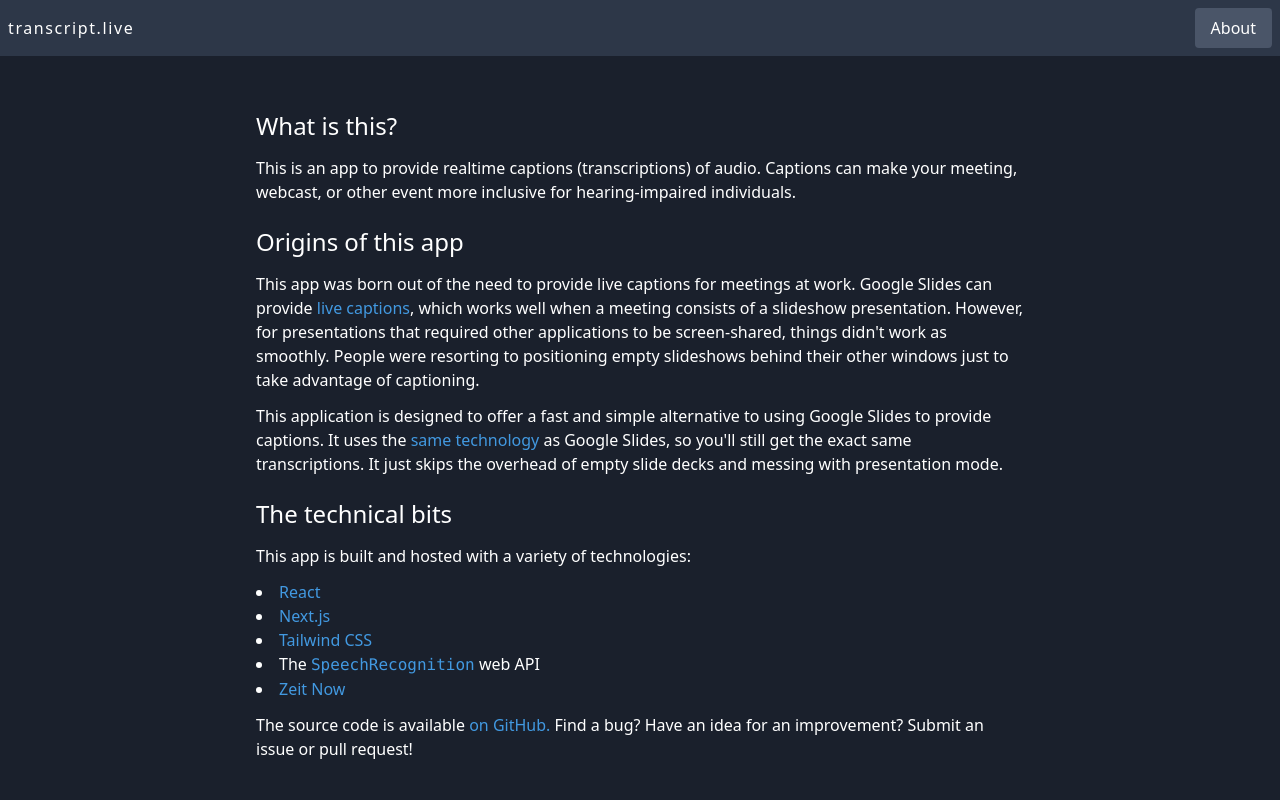
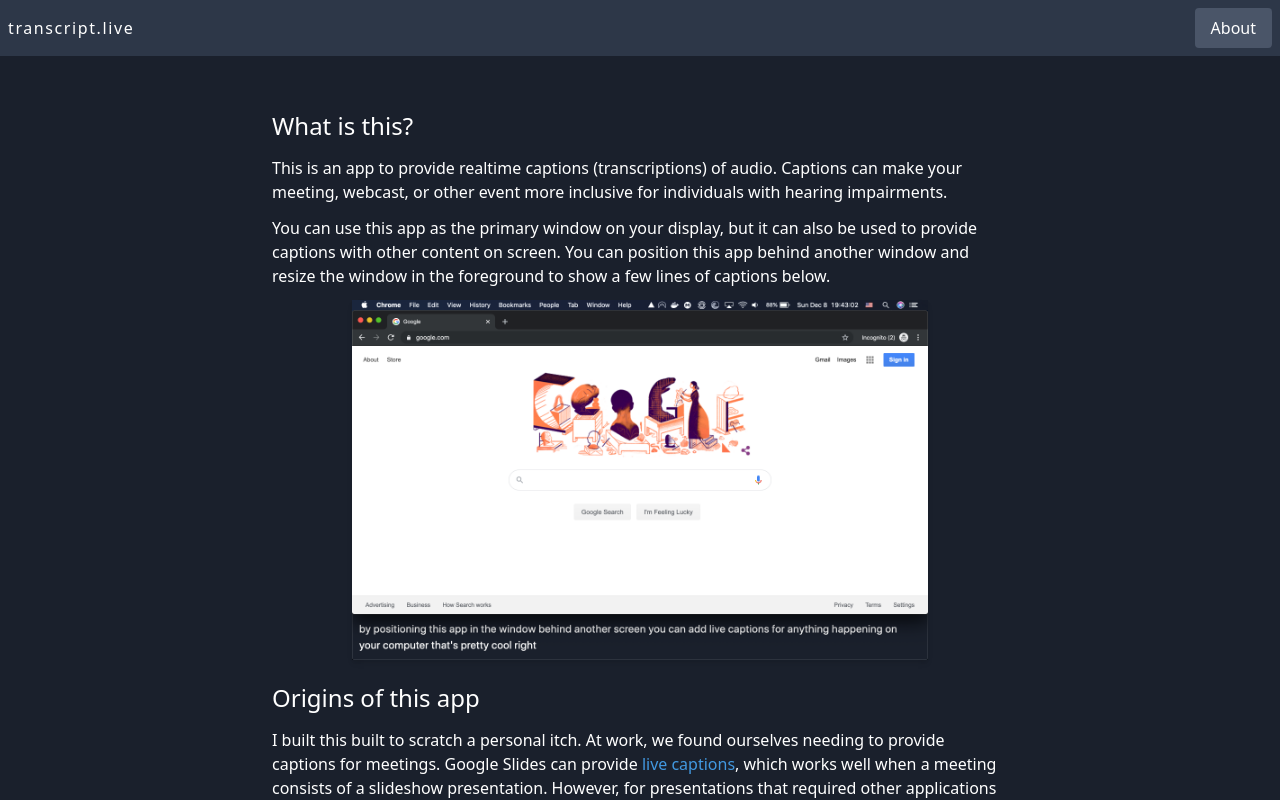
Before and after one commit to nwalters512/transcript.live, a Next.js app: page /about in a window 1280 px wide. Built offline with nearby package versions, Linux system fonts and the light colour scheme.

Commit message:
Add demo image; handle permissions errors

```diff
--- a/pages/about.tsx
+++ b/pages/about.tsx
@@ -7,35 +7,46 @@ const Link = ({ href, children }) => (
 );
 
 const Heading = ({ children }) => (
-  <h1 className="text-2xl mb-3 mt-5">{children}</h1>
+  <h2 className="text-2xl mb-3 mt-5">{children}</h2>
 );
 
 const Paragraph = ({ children }) => <p className="mb-3">{children}</p>;
 
 const About = () => (
-  <div className="container max-w-3xl mx-auto mt-8 text-white">
+  <div className="container max-w-3xl mx-auto mt-8 text-white px-4">
     <Heading>What is this?</Heading>
     <Paragraph>
       This is an app to provide realtime captions (transcriptions) of audio.
       Captions can make your meeting, webcast, or other event more inclusive for
-      hearing-impaired individuals.
+      individuals with hearing impairments.
     </Paragraph>
+    <Paragraph>
+      You can use this app as the primary window on your display, but it can
+      also be used to provide captions with other content on screen. You can
+      position this app behind another window and resize the window in the
+      foreground to show a few lines of captions below.
+    </Paragraph>
+    <img
+      src="/demo.png"
+      className="shadow-md max-w-xl mx-auto"
+      alt="Screenshot showing how app can be used with other applications."
+    />
     <Heading>Origins of this app</Heading>
     <Paragraph>
-      This app was born out of the need to provide live captions for meetings at
-      work. Google Slides can provide{" "}
+      I built this built to scratch a personal itch. At work, we found ourselves
+      needing to provide captions for meetings. Google Slides can provide{" "}
       <Link href="https://support.google.com/docs/answer/9109474?hl=en">
         live captions
       </Link>
       , which works well when a meeting consists of a slideshow presentation.
       However, for presentations that required other applications to be
-      screen-shared, things didn't work as smoothly. People were resorting to
-      positioning empty slideshows behind their other windows just to take
-      advantage of captioning.
+      screen-shared, things didn't work as smoothly. We were resorting to
+      positioning empty slideshows in presentation mode behind their other
+      windows just to take advantage of their captions.
     </Paragraph>
     <Paragraph>
       This application is designed to offer a fast and simple alternative to
-      using Google Slides to provide captions. It uses the{" "}
+      using Google Slides for captions. It uses the{" "}
       <Link href="https://developer.mozilla.org/en-US/docs/Web/API/SpeechRecognition">
         same technology
       </Link>{" "}
--- a/pages/index.tsx
+++ b/pages/index.tsx
@@ -6,29 +6,32 @@ import {
   SpeechRecognitionProvider
 } from "../contexts/SpeechRecognitionProvider";
 import Modal from "../components/Modal";
-
-const NavControl = ({ className = null, ...props }) => (
-  <button
-    className={classnames(
-      "bg-gray-700 text-white py-2 px-4 rounded focus:outline-none focus:shadow-outline",
-      className
-    )}
-    {...props}
-  ></button>
-);
+import Button from "../components/Button";
 
 const Home = () => {
-  const [showModal, setShowModal] = useState(false);
+  const [showNotSupportedModal, setShowNotSupportedModal] = useState(false);
+  const [showPermissionsModal, setShowPermissionsModal] = useState(false);
   const [hasStarted, setHasStarted] = useState(false);
   const recognition = useSpeechRecognition();
 
   const startTranscribing = () => {
     if (!recognition.supported) {
-      setShowModal(true);
+      setShowNotSupportedModal(true);
       return;
     }
+
+    // Check if the user has granted access to the microphone
+    navigator.permissions.query({ name: "microphone" }).then(result => {
+      navigator.mediaDevices
+        .getUserMedia({ audio: true })
+        .then(stream => {
+          // We can safely start listening
           setHasStarted(true);
           recognition.start();
+        })
+        .catch(err => setShowPermissionsModal(true));
+      return;
+    });
   };
 
   const renderedTranscript = recognition.transcript || (
@@ -39,25 +42,37 @@ const Home = () => {
     <Fragment>
       <Modal
         title="Broswer not supported"
-        show={showModal}
-        onHide={() => setShowModal(false)}
+        show={showNotSupportedModal}
+        onHide={() => setShowNotSupportedModal(false)}
       >
         <p className="mb-2">
           Your browser does not support speech recognition. We recommend using
           this app on Google Chrome on a desktop computer.
         </p>
-        <button
-          className="bg-blue-700 text-white py-2 px-4 rounded focus:outline-none focus:shadow-outline ml-auto"
-          onClick={() => setShowModal(false)}
-        >
-          OK
-        </button>
+        <Button onClick={() => setShowNotSupportedModal(false)}>OK</Button>
       </Modal>
 
+      <Modal
+        title="Microphone permissions required"
+        show={showPermissionsModal}
+        onHide={() => setShowPermissionsModal(false)}
+      >
+        <p className="mb-2">
+          You must grant access to your microphone to begin transcribing. Please
+          grant permissions and try again.
+        </p>
+        <Button onClick={() => setShowPermissionsModal(false)}>OK</Button>
+      </Modal>
+
+      {!hasStarted && (
+        <BeginTranscribingPrompt onStart={() => startTranscribing()} />
+      )}
+
       {hasStarted && (
-        <NavControl
+        <Fragment>
+          <button
             className={classnames(
-            "block m-2",
+              "block py-2 px-4 m-2 rounded text-white focus:outline-none focus:shadow-outline",
               recognition.isListening ? "bg-red-700" : "bg-blue-700"
             )}
             onClick={() =>
@@ -65,16 +80,11 @@ const Home = () => {
             }
           >
             {recognition.isListening ? "Stop" : "Resume"}
-        </NavControl>
-      )}
-
-      {!hasStarted && (
-        <BeginTranscribingPrompt onStart={() => startTranscribing()} />
-      )}
-      {hasStarted && (
+          </button>
           <div className="flex flex-grow flex-col-reverse p-4 text-white text-2xl overflow-y-auto">
             {renderedTranscript}
           </div>
+        </Fragment>
       )}
     </Fragment>
   );
```
Also changed, not shown: public/demo.png (added). Lines whose indentation alone changed are shown as unchanged.
